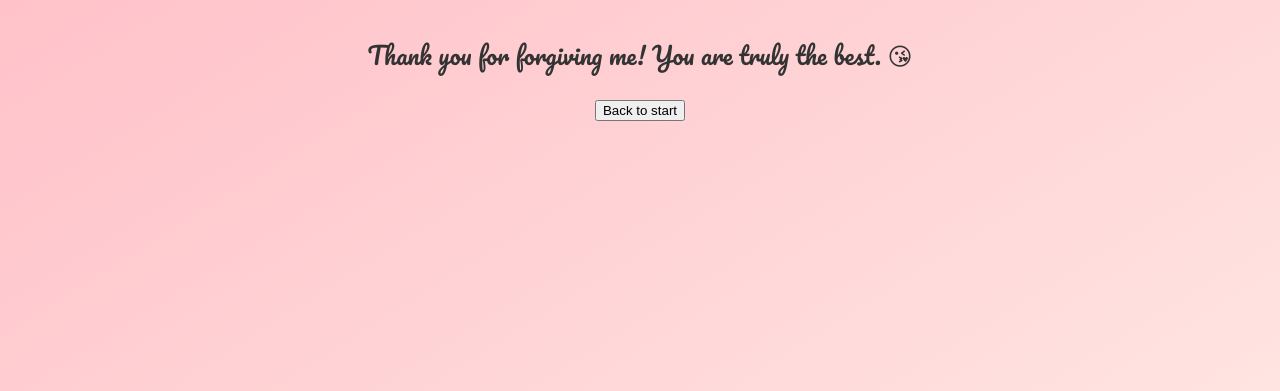
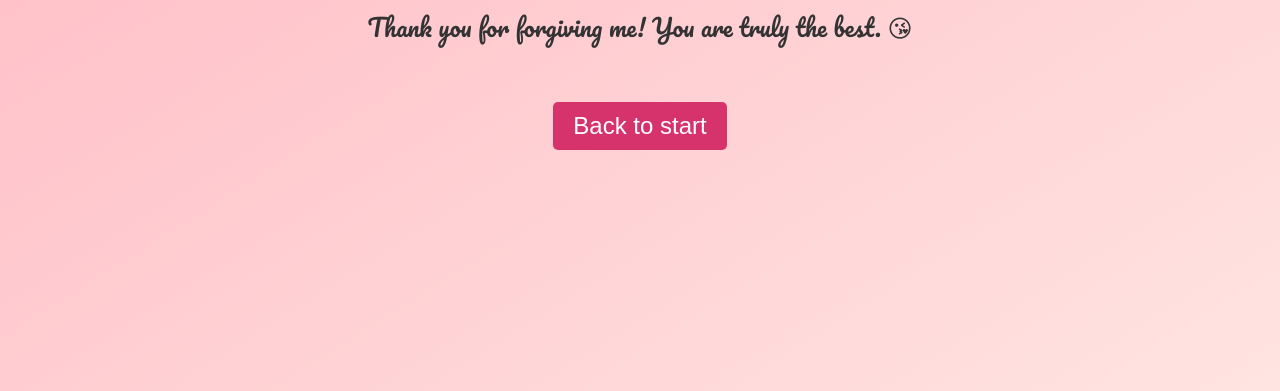
Before and after one commit to PraveenTewari/forthebeautyy, a plain HTML site: page forgive.html in a window 1280 px wide. Shown: the part 409-800 px from the top of the page. Drawn offline with Linux system fonts and the light colour scheme.

Commit message:
fifth-commit

```diff
--- a/forgive.html
+++ b/forgive.html
@@ -26,6 +26,24 @@
       font-size: 1.5rem;
       color: #333;
     }
+    .button {
+      margin-top: 30px;
+      padding: 10px 20px;
+      font-size: 1.5rem;
+      background-color: #d6336c;
+      color: white;
+      border: none;
+      border-radius: 5px;
+      cursor: pointer;
+      transition: background-color 0.3s;
+    }
+    .button:hover {
+      background-color: #ff6b81;
+    }
+    .button:disabled {
+      background-color: #ddd;
+      cursor: not-allowed;
+    }
   </style>
 </head>
 <body>
```
